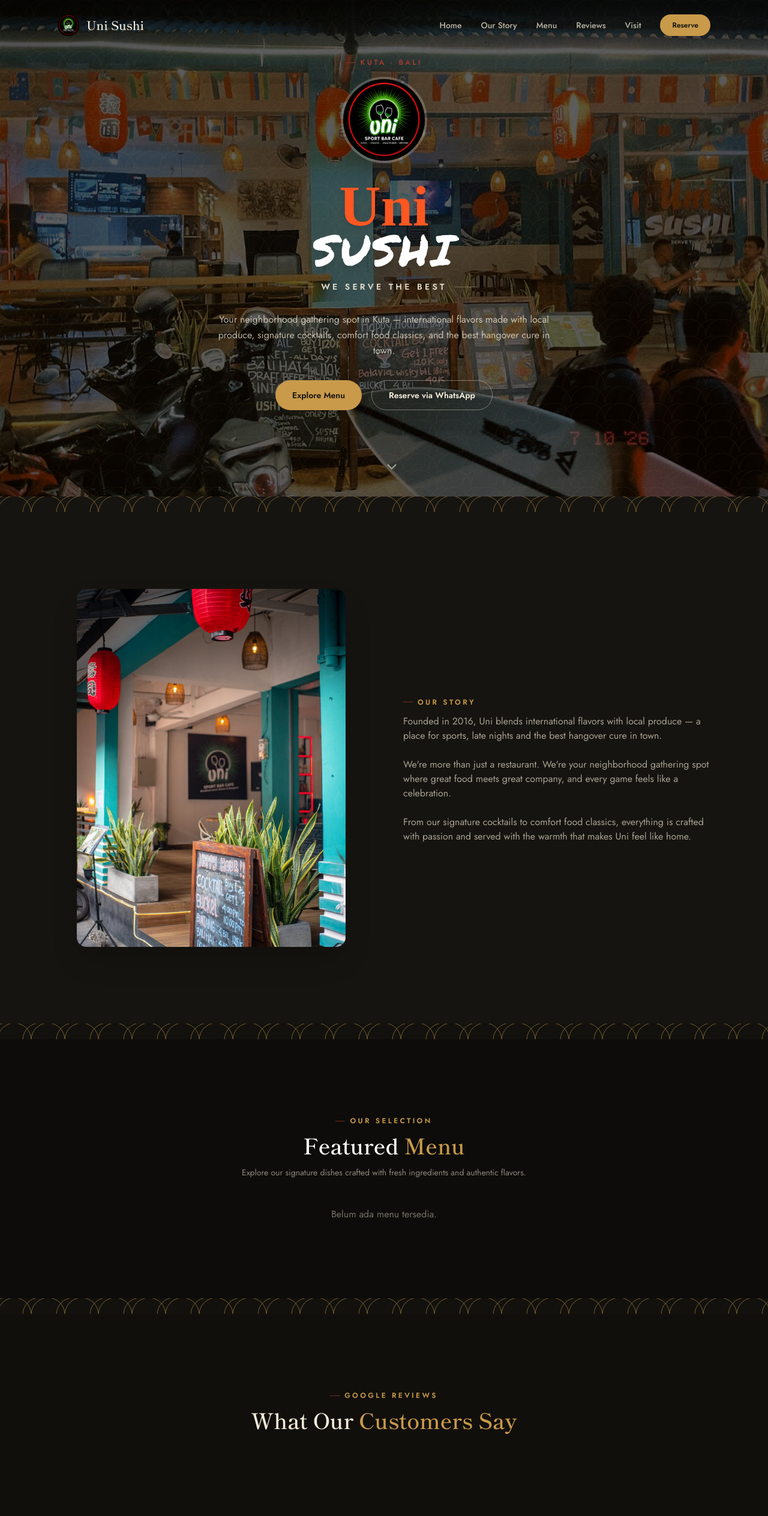
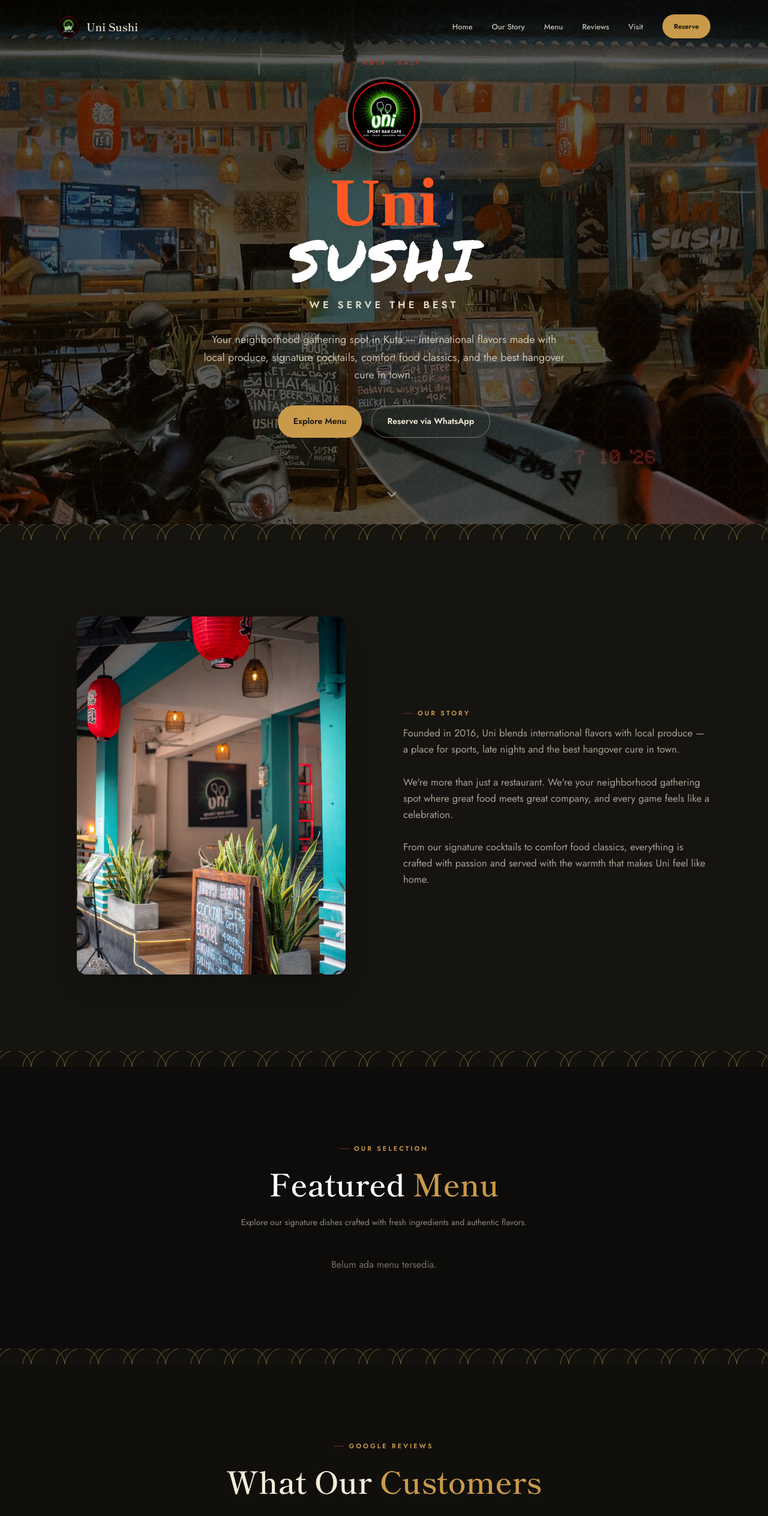
Before and after one commit to pradanadimas534/uni_sushi, a React (Vite) app: page / in a window 1280 px wide. Shown: the top 2528 px of the page at 60% size. Built offline with nearby package versions, Linux system fonts and the light colour scheme; a web font is replaced by a local one.

Commit message:
help font size

```diff
--- a/src/App.jsx
+++ b/src/App.jsx
@@ -135,21 +135,21 @@
     <>
       <nav className={`fixed top-0 inset-x-0 z-50 transition-all duration-300 ${scrolled ? 'bg-ink/95 backdrop-blur shadow-lg py-3' : 'bg-gradient-to-b from-black/50 to-transparent py-6'}`}>
         <div className="uc-wrap flex items-center justify-between">
-          <Link to="/" className="font-serif text-xl font-semibold flex items-center gap-3 text-paper">
+          <Link to="/" className="font-serif text-[clamp(1rem,1.4vw,1.5rem)] font-semibold flex items-center gap-3 text-paper">
             <img src={imgSrc(content.logo)} className="w-9 h-9 rounded-full object-cover flex-shrink-0" />
             {content.brand}
           </Link>
           <div className="hidden md:flex items-center gap-8">
             {primaryLinks.filter((link) => showMenuLink || link.label !== 'Menu').map((link) => (
               link.to.startsWith('#') ? (
-                <a key={link.to} href={link.to} onClick={(e) => handleHashScroll(e, link.to)} className="text-sm font-medium text-paper/75 hover:text-gold transition-colors">
+                <a key={link.to} href={link.to} onClick={(e) => handleHashScroll(e, link.to)} className="text-[clamp(0.8rem,1vw,1.05rem)] font-medium text-paper/75 hover:text-gold transition-colors">
                   {link.label}
                 </a>
               ) : (
-                <Link key={link.to} to={link.to} className="text-sm font-medium text-paper/75 hover:text-gold transition-colors">{link.label}</Link>
+                <Link key={link.to} to={link.to} className="text-[clamp(0.8rem,1vw,1.05rem)] font-medium text-paper/75 hover:text-gold transition-colors">{link.label}</Link>
               )
             ))}
-            <a href={wa} className="inline-flex items-center justify-center rounded-full px-5 py-2.5 text-xs font-semibold bg-gold text-ink hover:bg-gold/85 transition-colors">Reserve</a>
+            <a href={wa} className="inline-flex items-center justify-center rounded-full px-[clamp(1rem,1.5vw,1.5rem)] py-[clamp(0.5rem,0.9vw,0.9rem)] text-[clamp(0.7rem,0.9vw,0.95rem)] font-semibold bg-gold text-ink hover:bg-gold/85 transition-colors">Reserve</a>
           </div>
           <button aria-label="Open menu" onClick={() => setMobileOpen(true)} className="md:hidden p-2 text-paper">
             <svg width="24" height="24" viewBox="0 0 24 24" fill="none" stroke="currentColor" strokeWidth="2"><path d="M3 6h18M3 12h18M3 18h18" /></svg>
@@ -158,17 +158,17 @@
       </nav>
 
       <div className={`fixed inset-0 z-[60] bg-ink text-paper flex flex-col items-center justify-center gap-8 transition-transform duration-300 ${mobileOpen ? 'translate-x-0' : 'translate-x-full'}`}>
-        <button aria-label="Close" onClick={() => setMobileOpen(false)} className="absolute top-6 right-6 text-3xl">×</button>
+        <button aria-label="Close" onClick={() => setMobileOpen(false)} className="absolute top-6 right-6 text-[clamp(1.5rem,3vw,2.25rem)]">×</button>
         {primaryLinks.filter((link) => showMenuLink || link.label !== 'Menu').map((link) => (
           link.to.startsWith('#') ? (
-            <a key={link.to} href={link.to} onClick={(e) => { setMobileOpen(false); handleHashScroll(e, link.to); }} className="text-2xl font-serif">
+            <a key={link.to} href={link.to} onClick={(e) => { setMobileOpen(false); handleHashScroll(e, link.to); }} className="text-[clamp(1.25rem,4vw,2rem)] font-serif">
               {link.label}
             </a>
           ) : (
-            <Link key={link.to} to={link.to} onClick={() => setMobileOpen(false)} className="text-2xl font-serif">{link.label}</Link>
+            <Link key={link.to} to={link.to} onClick={() => setMobileOpen(false)} className="text-[clamp(1.25rem,4vw,2rem)] font-serif">{link.label}</Link>
           )
         ))}
-        <a href={wa} onClick={() => setMobileOpen(false)} className="inline-flex items-center justify-center rounded-full px-6 py-3 text-sm font-semibold bg-gold text-ink mt-4">Reserve →</a>
+        <a href={wa} onClick={() => setMobileOpen(false)} className="inline-flex items-center justify-center rounded-full px-6 py-3 text-[clamp(0.85rem,1.1vw,1.125rem)] font-semibold bg-gold text-ink mt-4">Reserve →</a>
       </div>
     </>
   );
@@ -180,30 +180,31 @@
       <div className="uc-wrap">
         <div className="grid md:grid-cols-3 gap-10 mb-14">
           <div>
-            <div className="font-serif text-xl font-semibold flex items-center gap-3 mb-3">
+            <div className="font-serif text-[clamp(1.1rem,1.5vw,1.5rem)] font-semibold flex items-center gap-3 mb-3">
               <img src={imgSrc(content.logo)} className="w-8 h-8 rounded-full object-cover flex-shrink-0" />{content.brand}
             </div>
-            <p className="text-paper/55 text-sm max-w-xs leading-relaxed">{content.heroLede}</p>
+            <p className="text-paper/55 text-[clamp(0.85rem,1.05vw,1.05rem)] max-w-sm leading-relaxed">{content.heroLede}</p>
           </div>
           <div>
-            <h4 className="text-xs uppercase tracking-wide text-gold font-semibold mb-4">Explore</h4>
+            <h4 className="text-[clamp(0.7rem,0.85vw,0.875rem)] uppercase tracking-wide text-gold font-semibold mb-4">Explore</h4>
             <div className="flex flex-col gap-2">
-              <Link to="/" className="text-paper/65 text-sm hover:text-gold">Home</Link>
-              <Link to="/menu" className="text-paper/65 text-sm hover:text-gold">Menu</Link>
-              <a href="#katalog" onClick={(e) => handleHashScroll(e, '#katalog')} className="text-paper/65 text-sm hover:text-gold">Catalog</a>
-              <a href="#reviews" onClick={(e) => handleHashScroll(e, '#reviews')} className="text-paper/65 text-sm hover:text-gold">Reviews</a>
+              <Link to="/" className="text-paper/65 text-[clamp(0.85rem,1.05vw,1.05rem)] hover:text-gold">Home</Link>
+              <Link to="/menu" className="text-paper/65 text-[clamp(0.85rem,1.05vw,1.05rem)] hover:text-gold">Menu</Link>
+              <a href="#katalog" onClick={(e) => handleHashScroll(e, '#katalog')} className="text-paper/65 text-[clamp(0.85rem,1.05vw,1.05rem)] hover:text-gold">Catalog</a>
+              <a href="#reviews" onClick={(e) => handleHashScroll(e, '#reviews')} className="text-paper/65 text-[clamp(0.85rem,1.05vw,1.05rem)]
+               hover:text-gold">Reviews</a>
             </div>
           </div>
           <div>
-            <h4 className="text-xs uppercase tracking-wide text-gold font-semibold mb-4">Connect</h4>
+            <h4 className="text-[clamp(0.7rem,0.85vw,0.875rem)] uppercase tracking-wide text-gold font-semibold mb-4">Connect</h4>
             <div className="flex flex-col gap-2">
-              <a href={wa} className="text-paper/65 text-sm hover:text-gold">WhatsApp</a>
-              <a href={`https://instagram.com/${content.instagram || ''}`} className="text-paper/65 text-sm hover:text-gold">Instagram</a>
-              <a href={`mailto:${content.email || ''}`} className="text-paper/65 text-sm hover:text-gold">Email</a>
+              <a href={wa} className="text-paper/65 text-[clamp(0.85rem,1.05vw,1.05rem)] hover:text-gold">WhatsApp</a>
+              <a href={`https://instagram.com/${content.instagram || ''}`} className="text-paper/65 text-[clamp(0.85rem,1.05vw,1.05rem)] hover:text-gold">Instagram</a>
+              <a href={`mailto:${content.email || ''}`} className="text-paper/65 text-[clamp(0.85rem,1.05vw,1.05rem)] hover:text-gold">Email</a>
             </div>
           </div>
         </div>
-        <div className="border-t border-paper/10 pt-6 flex flex-wrap justify-between gap-3 text-xs text-paper/45">
+        <div className="border-t border-paper/10 pt-6 flex flex-wrap justify-between gap-3 text-[clamp(0.7rem,0.85vw,0.875rem)] text-paper/45">
           <span>© {new Date().getFullYear()} {content.brand} · Kuta, Bali</span>
           <a href="/admin/" className="hover:text-gold">Admin Login →</a>
         </div>
@@ -237,12 +238,12 @@
           <img
             src={imgSrc(content.logo)}
             alt={`${content.brand} Logo`}
-            className="w-24 sm:w-32 md:w-36 aspect-square rounded-full object-cover border-4 border-white/20 shadow-2xl mb-4" />
+            className="w-[clamp(4.5rem,10vw,14rem)] aspect-square rounded-full object-cover border-4 border-white/20 shadow-2xl mb-4" />
           {/* BLOK LOGO TULISAN SESUAI GAMBAR 2 */}
           <div className="flex flex-col items-center my-2 select-none">
             {/* "Uni" - Font Caveat (Cursive Brush Oranye) */}
             <span
-              className="text-6xl sm:text-7xl md:text-8xl text-[#FF5722] leading-none drop-shadow-md -mb-3 z-10"
+              className="text-[clamp(3rem,9vw,11rem)] text-[#FF5722] leading-none drop-shadow-md -mb-3 z-10"
               style={{ fontFamily: "'Caveat', cursive", fontWeight: 700 }}
             >
               Uni
@@ -250,7 +251,7 @@
 
             {/* "SUSHI" - Font Permanent Marker (Bold Brush Putih) */}
             <span
-              className="text-5xl sm:text-6xl md:text-7xl text-white uppercase tracking-wider leading-none drop-shadow-xl"
+              className="text-[clamp(2.5rem,7.5vw,9rem)] text-white uppercase tracking-wider leading-none drop-shadow-xl"
               style={{ fontFamily: "'Permanent Marker', cursive" }}
             >
               SUSHI
@@ -259,18 +260,18 @@
             {/* Tagline "WE SERVE THE BEST" */}
             <div className="flex items-center gap-3 mt-4 text-paper/70">
               <span className="w-10 h-[1px] bg-paper/30"></span>
-              <span className="text-xs sm:text-sm uppercase tracking-[0.3em] font-semibold text-paper/90">
+              <span className="text-[clamp(0.75rem,1.3vw,1.375rem)] uppercase tracking-[0.3em] font-semibold text-paper/90">
                 WE SERVE THE BEST
               </span>
               <span className="w-10 h-[1px] bg-paper/30"></span>
             </div>
           </div>
 
-          <p className="text-paper/75 leading-relaxed mt-6 mb-9 max-w-xl mx-auto">{content.heroLede}</p>
+          <p className="text-[clamp(0.875rem,1.4vw,1.375rem)] text-paper/75 leading-relaxed mt-6 mb-9 max-w-2xl mx-auto">{content.heroLede}</p>
 
           <div className="flex flex-wrap gap-4 justify-center">
-            <Link to="/menu" className="inline-flex items-center justify-center rounded-full px-7 py-3.5 text-sm font-semibold bg-gold text-ink hover:bg-gold/85 transition-colors">Explore Menu</Link>
-            <a href={wa} className="inline-flex items-center justify-center rounded-full px-7 py-3.5 text-sm font-semibold border border-paper/40 text-paper hover:bg-paper hover:text-ink transition-colors">Reserve via WhatsApp</a>
+            <Link to="/menu" className="inline-flex items-center justify-center rounded-full px-[clamp(1.25rem,2vw,2rem)] py-[clamp(0.75rem,1.2vw,1.125rem)] text-[clamp(0.8rem,1.1vw,1.125rem)] font-semibold bg-gold text-ink hover:bg-gold/85 transition-colors">Explore Menu</Link>
+            <a href={wa} className="inline-flex items-center justify-center rounded-full px-[clamp(1.25rem,2vw,2rem)] py-[clamp(0.75rem,1.2vw,1.125rem)] text-[clamp(0.8rem,1.1vw,1.125rem)] font-semibold border border-paper/40 text-paper hover:bg-paper hover:text-ink transition-colors">Reserve via WhatsApp</a>
           </div>
         </div>
         <a href="#about" onClick={(e) => handleHashScroll(e, '#about')} aria-label="Scroll" className="absolute bottom-8 left-1/2 -translate-x-1/2 text-paper/60 animate-bounce">
@@ -300,7 +301,7 @@
               <div className="eyebrow mb-3 text-gold">
                 {content?.aboutEyebrow}
               </div>
-              <p className="text-paper/65 leading-relaxed whitespace-pre-line text-sm md:text-base">
+              <p className="text-paper/65 leading-relaxed whitespace-pre-line text-[clamp(0.9rem,1.3vw,1.25rem)]">
                 {content?.aboutText}
               </p>
             </div>
@@ -316,11 +317,11 @@
         <div className="uc-wrap max-w-6xl mx-auto px-4">
           <div className="reveal text-center max-w-xl mx-auto mb-4">
             <div className="eyebrow justify-center flex mb-3 text-gold">Our Selection</div>
-            <h2 className="text-3xl md:text-4xl font-semibold text-white">
+            <h2 className="text-[clamp(1.75rem,4vw,4rem)] font-semibold text-white">
               Featured <span className="text-gold">Menu</span>
             </h2>
           </div>
-          <p className="reveal text-center text-paper/55 text-sm max-w-lg mx-auto mb-12">
+          <p className="reveal text-center text-paper/55 text-[clamp(0.85rem,1.1vw,1.125rem)] max-w-2xl mx-auto mb-12">
             Explore our signature dishes crafted with fresh ingredients and authentic flavors.
           </p>
 
@@ -390,17 +391,17 @@
                             <div className="p-5 flex-1 flex flex-col justify-between bg-black/30">
                               <div>
                                 <div className="flex justify-between items-start gap-2 mb-2">
-                                  <h3 className="font-semibold text-base text-white group-hover:text-gold transition-colors">
+                                  <h3 className="font-semibold text-[clamp(0.95rem,1.2vw,1.25rem)] text-white group-hover:text-gold transition-colors">
                                     {it.name || 'Nama Menu'}
                                   </h3>
                                   {it.price && (
-                                    <span className="text-gold font-bold text-sm whitespace-nowrap">
+                                    <span className="text-gold font-bold text-[clamp(0.85rem,1.1vw,1.125rem)] whitespace-nowrap">
                                       {typeof it.price === 'number' ? `Rp ${it.price.toLocaleString('id-ID')}` : it.price}
                                     </span>
                                   )}
                                 </div>
                                 {it.description && (
-                                  <p className="text-paper/60 text-xs line-clamp-2 mb-4">
+                                  <p className="text-paper/60 text-[clamp(0.8rem,1.1vw,1.125rem)] line-clamp-2 mb-4">
                                     {it.description}
                                   </p>
                                 )}
@@ -410,7 +411,7 @@
                                 href={itemWa}
                                 target="_blank"
                                 rel="noopener noreferrer"
-                                className="w-full py-2.5 rounded-full bg-gold/10 hover:bg-gold text-gold hover:text-ink border border-gold/30 font-semibold text-xs transition-all text-center block mt-2"
+                                className="w-full py-2.5 rounded-full bg-gold/10 hover:bg-gold text-gold hover:text-ink border border-gold/30 font-semibold text-[clamp(0.7rem,0.9vw,0.9rem)] transition-all text-center block mt-2"
                               >
                                 Pesan via WhatsApp
                               </a>
@@ -425,7 +426,7 @@
 
                 <Link
                   to="/menu"
-                  className="inline-flex items-center justify-center rounded-full px-8 py-3.5 text-sm font-semibold bg-gold text-ink hover:bg-gold/85 transition-colors shadow-lg"
+                  className="inline-flex items-center justify-center rounded-full px-[clamp(1.5rem,2.2vw,2.5rem)] py-[clamp(0.85rem,1.3vw,1.25rem)] text-[clamp(0.85rem,1.1vw,1.125rem)] font-semibold bg-gold text-ink hover:bg-gold/85 transition-colors shadow-lg"
                 >
                   See Full Menu
                 </Link>
@@ -446,7 +447,7 @@
             <div className="eyebrow justify-center flex mb-3 text-gold">
               Google Reviews
             </div>
-            <h2 className="text-3xl md:text-4xl font-semibold text-paper">
+            <h2 className="text-[clamp(1.75rem,4vw,4rem)] font-semibold text-paper">
               What Our <span className="text-gold">Customers Say</span>
             </h2>
           </div>
@@ -463,45 +464,45 @@
         <div className="uc-wrap">
           <div className="reveal text-center max-w-xl mx-auto mb-14">
             <div className="eyebrow justify-center flex mb-3">Come Say Hi</div>
-            <h2 className="text-3xl md:text-4xl font-semibold">Visit <span className="text-gold">Us</span></h2>
+            <h2 className="text-[clamp(1.75rem,4vw,4rem)] font-semibold">Visit <span className="text-gold">Us</span></h2>
           </div>
           <div className="grid md:grid-cols-2 gap-10 items-start">
             <div className="reveal space-y-6">
               <div className="flex gap-4">
                 <div className="w-11 h-11 rounded-full bg-gold/15 flex items-center justify-center flex-shrink-0 text-gold"><MapPin size={19} /></div>
                 <div>
-                  <div className="font-serif font-semibold mb-1">Location</div>
-                  <div className="text-sm text-paper/60">{content.address}</div>
+                  <div className="font-serif font-semibold text-[clamp(0.95rem,1.2vw,1.25rem)] mb-1">Location</div>
+                  <div className="text-[clamp(0.85rem,1.1vw,1.125rem)] text-paper/60">{content.address}</div>
                 </div>
               </div>
               <div className="flex gap-4">
                 <div className="w-11 h-11 rounded-full bg-gold/15 flex items-center justify-center flex-shrink-0 text-gold"><Phone size={19} /></div>
                 <div>
-                  <div className="font-serif font-semibold mb-1">Phone</div>
-                  <div className="text-sm text-paper/60">{content.phone}</div>
+                  <div className="font-serif font-semibold text-[clamp(0.95rem,1.2vw,1.25rem)] mb-1">Phone</div>
+                  <div className="text-[clamp(0.85rem,1.1vw,1.125rem)] text-paper/60">{content.phone}</div>
                 </div>
               </div>
               <div className="flex gap-4">
                 <div className="w-11 h-11 rounded-full bg-gold/15 flex items-center justify-center flex-shrink-0 text-gold"><Mail size={19} /></div>
                 <div>
-                  <div className="font-serif font-semibold mb-1">Email</div>
-                  <div className="text-sm text-paper/60">{content.email}</div>
+                  <div className="font-serif font-semibold text-[clamp(0.95rem,1.2vw,1.25rem)] mb-1">Email</div>
+                  <div className="text-[clamp(0.85rem,1.1vw,1.125rem)] text-paper/60">{content.email}</div>
                 </div>
               </div>
               <div className="flex gap-4">
                 <div className="w-11 h-11 rounded-full bg-gold/15 flex items-center justify-center flex-shrink-0 text-gold"><Clock size={19} /></div>
                 <div>
-                  <div className="font-serif font-semibold mb-1">Opening Hours</div>
+                  <div className="font-serif font-semibold text-[clamp(0.95rem,1.2vw,1.25rem)] mb-1">Opening Hours</div>
                   {(content.hours || []).map((h, i) => {
                     const label = h.d || h.day || h.label || 'Hours';
                     const value = h.h || h.time || h.hours || '';
-                    return <div className="text-sm text-paper/60" key={i}>{label}: <span className="text-paper/80">{value}</span></div>;
+                    return <div className="text-[clamp(0.85rem,1.1vw,1.125rem)] text-paper/60" key={i}>{label}: <span className="text-paper/80">{value}</span></div>;
                   })}
                 </div>
               </div>
               <div className="flex flex-wrap gap-3 pt-3">
-                <a href={wa} className="inline-flex items-center justify-center rounded-full px-6 py-3 text-sm font-semibold bg-gold text-ink hover:bg-gold/85 transition-colors">WhatsApp</a>
-                <a href={`https://instagram.com/${content.instagram || ''}`} className="inline-flex items-center justify-center rounded-full px-6 py-3 text-sm font-semibold border border-paper/25 text-paper hover:border-paper/50 transition-colors">@{content.instagram}</a>
+                <a href={wa} className="inline-flex items-center justify-center rounded-full px-6 py-3 text-[clamp(0.85rem,1.1vw,1.125rem)] font-semibold bg-gold text-ink hover:bg-gold/85 transition-colors">WhatsApp</a>
+                <a href={`https://instagram.com/${content.instagram || ''}`} className="inline-flex items-center justify-center rounded-full px-6 py-3 text-[clamp(0.85rem,1.1vw,1.125rem)] font-semibold border border-paper/25 text-paper hover:border-paper/50 transition-colors">@{content.instagram}</a>
               </div>
             </div>
             <div className="reveal rounded-2xl overflow-hidden bg-black/40 border border-paper/10 min-h-[420px] relative">
@@ -545,10 +546,10 @@
         <div className="uc-wrap max-w-6xl mx-auto px-4">
           <div className="reveal text-center max-w-2xl mx-auto mb-12">
             <div className="eyebrow justify-center flex mb-3">Our Menu</div>
-            <h1 className="text-3xl md:text-4xl font-semibold">
+            <h1 className="text-[clamp(1.75rem,4vw,4rem)] font-semibold">
               Browse the <span className="text-gold">Menu</span>
             </h1>
-            <p className="text-paper/60 mt-4 leading-relaxed">
+            <p className="text-[clamp(0.9rem,1.2vw,1.25rem)] text-paper/60 mt-4 leading-relaxed">
               Jelajahi seluruh pilihan menu kami. Ketuk pada gambar untuk memperbesar detail poster.
             </p>
           </div>
@@ -583,7 +584,7 @@
                   )}
 
                   <div className="absolute inset-0 bg-black/40 opacity-0 group-hover:opacity-100 transition-opacity duration-300 flex items-center justify-center p-4">
-                    <span className="px-4 py-2 rounded-full bg-gold/90 text-ink text-xs font-semibold shadow-lg transform translate-y-2 group-hover:translate-y-0 transition-transform duration-300">
+                    <span className="px-4 py-2 rounded-full bg-gold/90 text-ink text-[clamp(0.7rem,0.9vw,0.9rem)] font-semibold shadow-lg transform translate-y-2 group-hover:translate-y-0 transition-transform duration-300">
                       Perbesar Poster
                     </span>
                   </div>
@@ -591,7 +592,7 @@
 
                 <div className="p-4 bg-paper/[0.02] border-t border-paper/10 flex items-center justify-between">
                   <div className="pr-2 truncate">
-                    <p className="text-gold font-semibold text-sm">
+                    <p className="text-gold font-semibold text-[clamp(0.85rem,1.1vw,1.125rem)]">
                       {it.price && typeof rupiah === 'function'
                         ? rupiah(it.price)
                         : it.name || 'Menu Item'}
@@ -604,7 +605,7 @@
                     )}`}
                     target="_blank"
                     rel="noreferrer"
-                    className="shrink-0 px-4 py-1.5 bg-gold hover:bg-gold/80 text-ink rounded-lg text-xs font-semibold transition-colors"
+                    className="shrink-0 px-[clamp(0.75rem,1.1vw,1.25rem)] py-[clamp(0.35rem,0.6vw,0.6rem)] bg-gold hover:bg-gold/80 text-ink rounded-lg text-[clamp(0.7rem,0.9vw,0.9rem)] font-semibold transition-colors"
                   >
                     Pesan Via WA
                   </a>
--- a/src/styles.css
+++ b/src/styles.css
@@ -11,8 +11,8 @@
 }
 
 @layer components {
-  .uc-wrap { @apply max-w-6xl mx-auto px-5 sm:px-8; }
-  .eyebrow { @apply text-xs tracking-[0.28em] uppercase text-coral font-semibold inline-flex items-center gap-2; }
+  .uc-wrap { @apply max-w-6xl mx-auto px-[clamp(1.25rem,3vw,2rem)]; }
+  .eyebrow { @apply text-[clamp(0.65rem,0.85vw,0.875rem)] tracking-[0.28em] uppercase text-coral font-semibold inline-flex items-center gap-2; }
   .eyebrow::before { content: ''; @apply w-4 h-px bg-coral/70; }
   .btn { @apply inline-flex items-center justify-center rounded-full px-6 py-3 text-sm font-semibold transition-colors; }
   .btn-coral { @apply btn bg-coral text-paper hover:bg-[#84291f]; }
```
Also changed, not shown: 1 other file (tests, documents, lock files or other folders).
